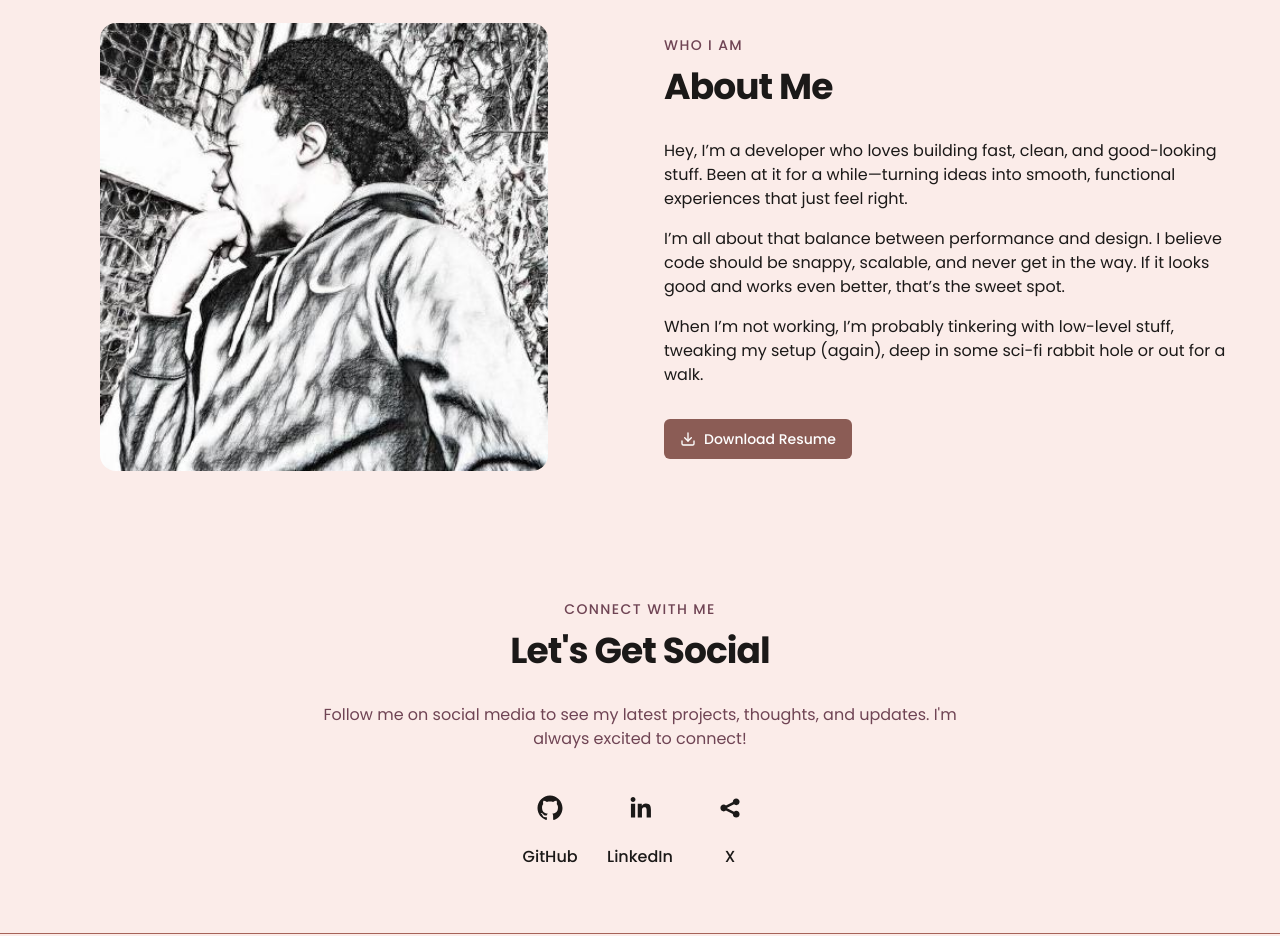
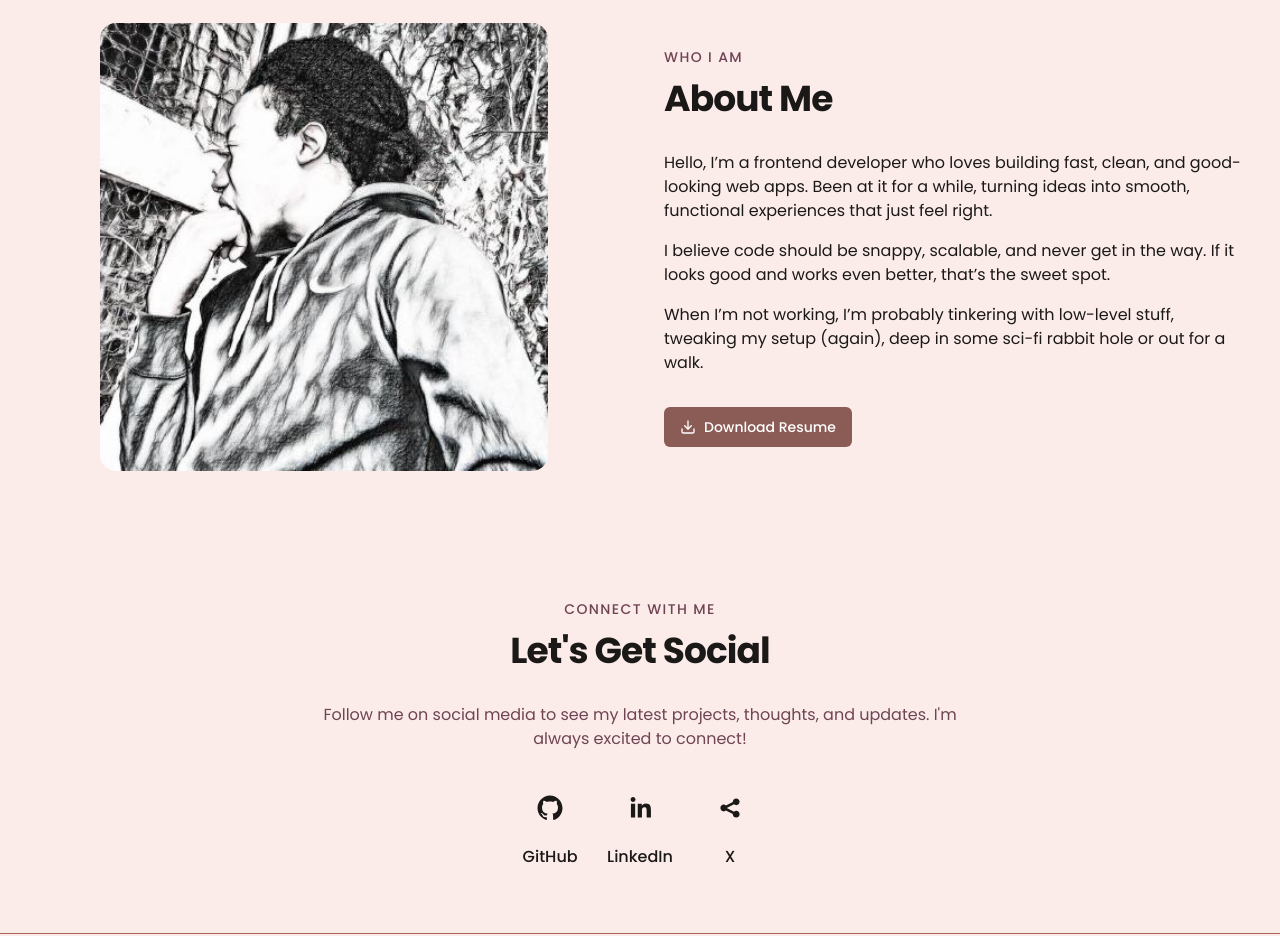
Before and after one commit to BarriosXJavier/portfolio, a Next.js app: page / in a window 1280 px wide. Shown: the part 3160-4096 px from the top of the page. Built offline with nearby package versions, Linux system fonts and the light colour scheme.

Commit message:
Edit about section

```diff
--- a/src/components/ui/shared/about-section.tsx
+++ b/src/components/ui/shared/about-section.tsx
@@ -41,14 +41,14 @@ export function AboutSection() {
 
           <div className="space-y-4 mb-8">
             <p>
-              Hey, I’m a developer who loves building fast, clean, and
-              good-looking stuff. Been at it for a while—turning ideas into
-              smooth, functional experiences that just feel right.
+              Hello, I’m a frontend developer who loves building fast, clean,
+              and good-looking web apps. Been at it for a while, turning ideas
+              into smooth, functional experiences that just feel right.
             </p>
             <p>
-              I’m all about that balance between performance and design. I
-              believe code should be snappy, scalable, and never get in the way.
-              If it looks good and works even better, that’s the sweet spot.
+              I believe code should be snappy, scalable, and never get in the
+              way. If it looks good and works even better, that’s the sweet
+              spot.
             </p>
             <p>
               When I’m not working, I’m probably tinkering with low-level stuff,
```
